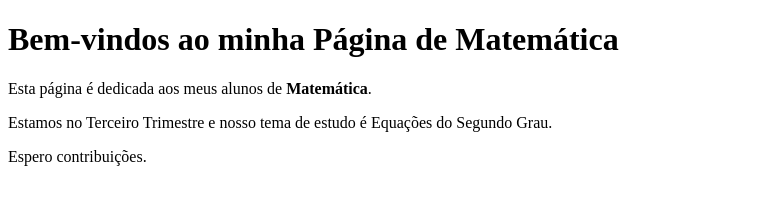
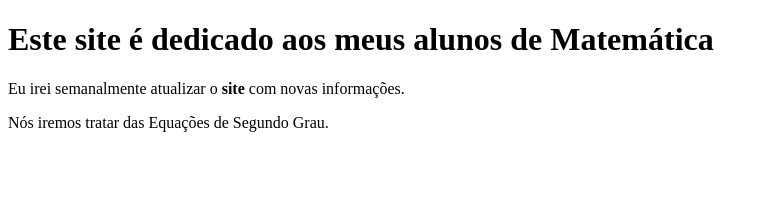
Before and after one commit to Jobapedrosa/criando-site-matem-tica, a plain HTML site: page index.html in a window 1280 px wide. Shown: the whole page, without its empty margins (0-768 px from the left). Drawn offline with Linux system fonts and the light colour scheme.

Commit message:
Colocando título e descrição do Site.

```diff
--- a/index.html
+++ b/index.html
@@ -7,10 +7,11 @@
     <title>Document</title>
 </head>
 <body>
-    <h1>Bem-vindos ao minha Página de Matemática</h1>
+    <h1>Este site é dedicado aos meus alunos de Matemática</h1>
 
-    <p>Esta página é dedicada aos meus alunos de <strong>Matemática</strong>.</p>
-    <p>Estamos no Terceiro Trimestre e nosso tema de estudo é Equações do Segundo Grau.</p>
-    <p>Espero contribuições.</p>
+    <p>Eu irei semanalmente atualizar o <strong> site </strong> com novas informações.</p>
+
+
+    <p>Nós iremos tratar das Equações de Segundo Grau.</p>
 </body>
 </html>
```
